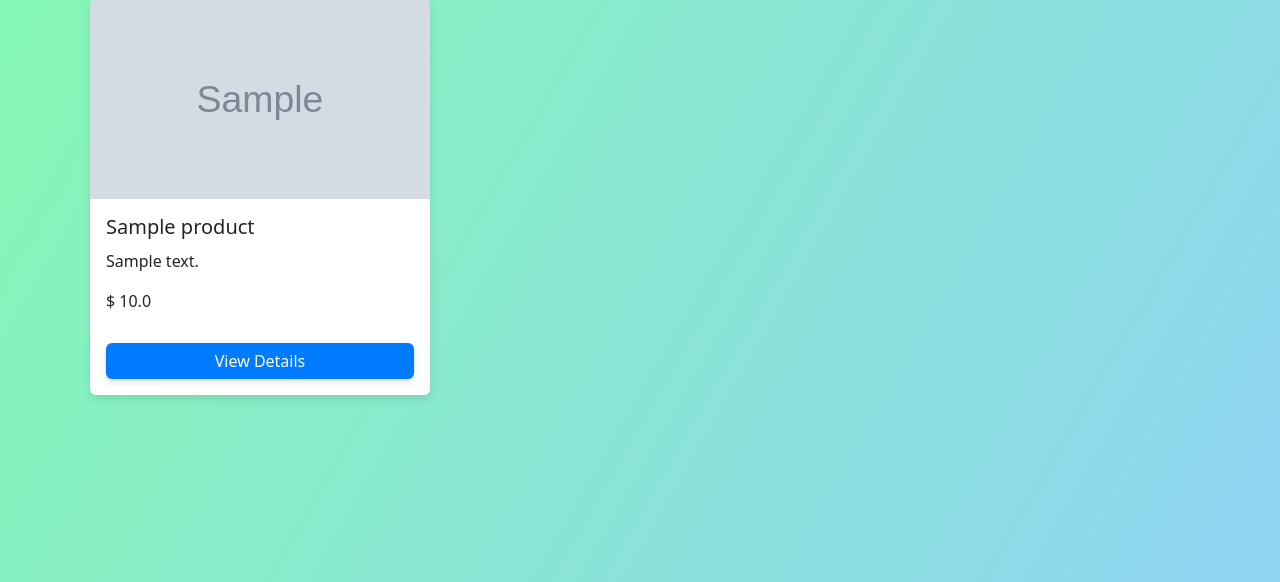
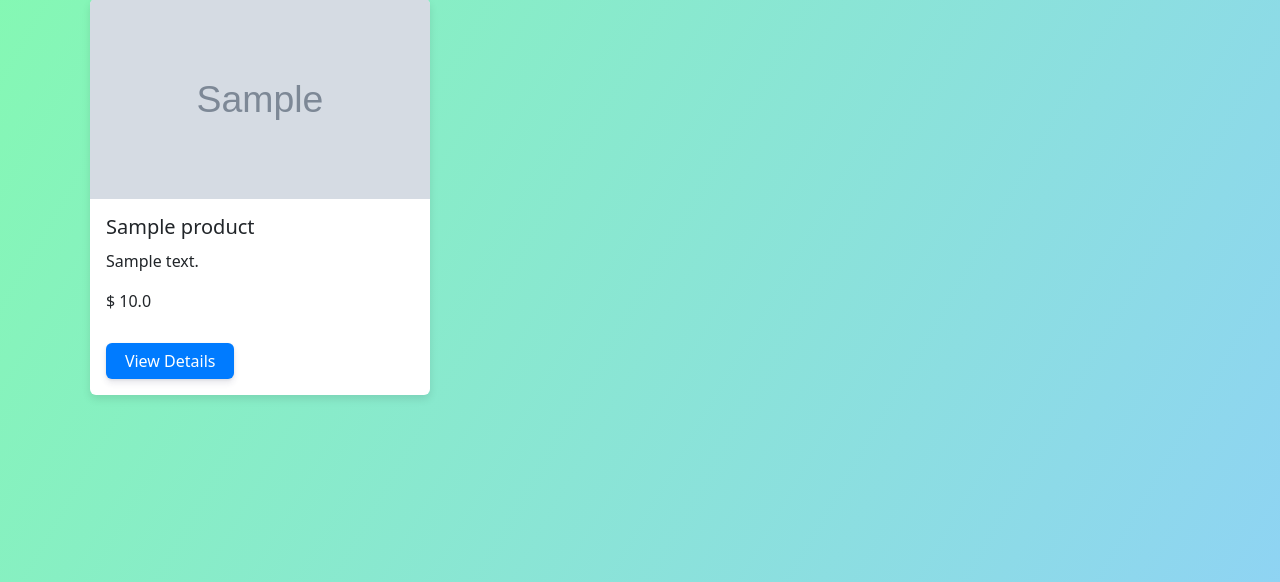
Before and after one commit to MariosAvraam/online-shop, a Flask app: page /products in a window 1280 px wide. Shown: the part 168-750 px from the top of the page. Run offline with Flask 3, Linux system fonts and the light colour scheme; tables that the repository leaves empty hold one stand-in row (values such as "Sample post"); grey boxes marked "Sample" are stand-in pictures; some libraries are stand-ins or nearby versions.

Commit message:
Update products.html. Fix button styling.

```diff
--- a/templates/products.html
+++ b/templates/products.html
@@ -19,14 +19,17 @@
             {{ product.price }}
           </p>
         </div>
-        <div class="d-flex justify-content-between">
-          <a href="{{ url_for('product_detail', product_id=product.id) }}" class="btn btn-primary btn-block w-100">View Details</a>
+        <div class="d-flex justify-content-between mt-auto">
+          <!-- Added mt-auto to push the buttons to the bottom of the card -->
+          <a href="{{ url_for('product_detail', product_id=product.id) }}" class="btn btn-primary col-5">View Details</a>
+          <!-- col-5 ensures the button takes up almost half the space -->
 
           {% if current_user.is_authenticated and current_user.is_admin %}
-          <a href="{{ url_for('edit_product', product_id=product.id) }}" class="btn btn-secondary btn-block w-100 mt-2">Edit</a>
+          <a href="{{ url_for('edit_product', product_id=product.id) }}" class="btn btn-secondary col-5 ml-2">Edit</a>
+          <!-- col-5 ensures the button takes up almost half the space, ml-2 adds a little margin to the left -->
           {% endif %}
+        </div>
 
-        </div>
       </div>
     </div>
   </div>
```
